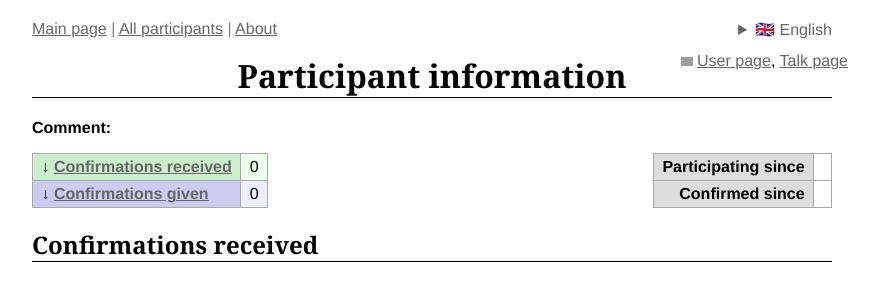
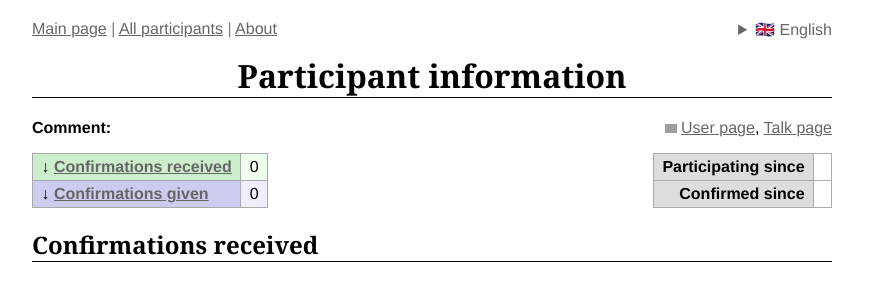
Before and after one commit to tool-labs/pb, a Flask app: template web/templates/user.html in a window 1280 px wide. Shown: the top 282 px of the page, without its empty margins (208-1086 px from the left). Run offline with Flask 3, Linux system fonts and the light colour scheme; the template is opened without the code that fills it, so the values that code supplies are empty; grey boxes are pictures that could not be loaded.

Commit message:
Float the Wikipedia box instead of positioning it absolutely

```diff
--- a/web/static/main.css
+++ b/web/static/main.css
@@ -109,7 +109,7 @@ th.headerSortUp, th.headerSortDown { background-color: #aaa; }
 th.headerSortUp { background-image: url('sort_up.gif'); }
 th.headerSortDown { background-image: url('sort_down.gif'); }
 
-div#wp-box { position: absolute; right: 0; top: 2em; }
+div#wp-box { float: right; }
 [dir=rtl] div#wp-box { left: 0; right: auto; }
 
 /* language menu at the right end of the navigation line (left end for right-to-left languages) */
```
